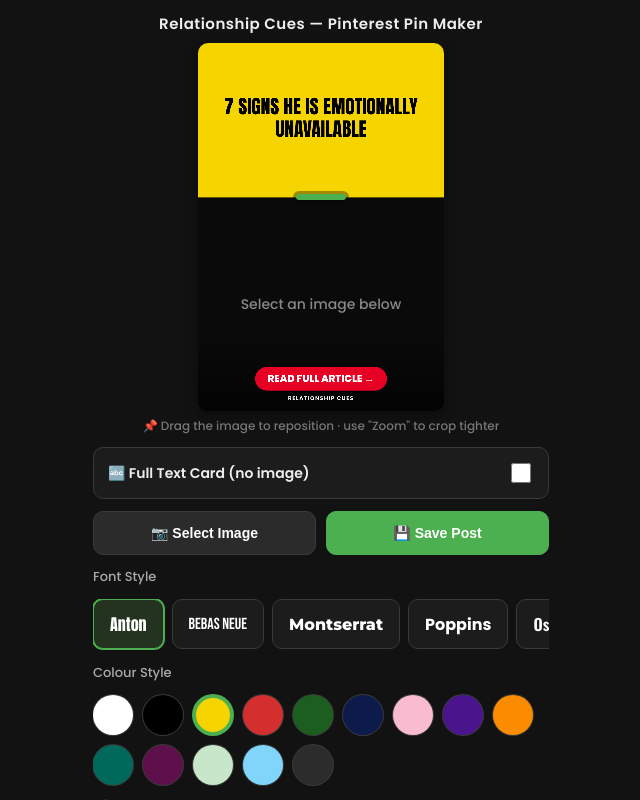
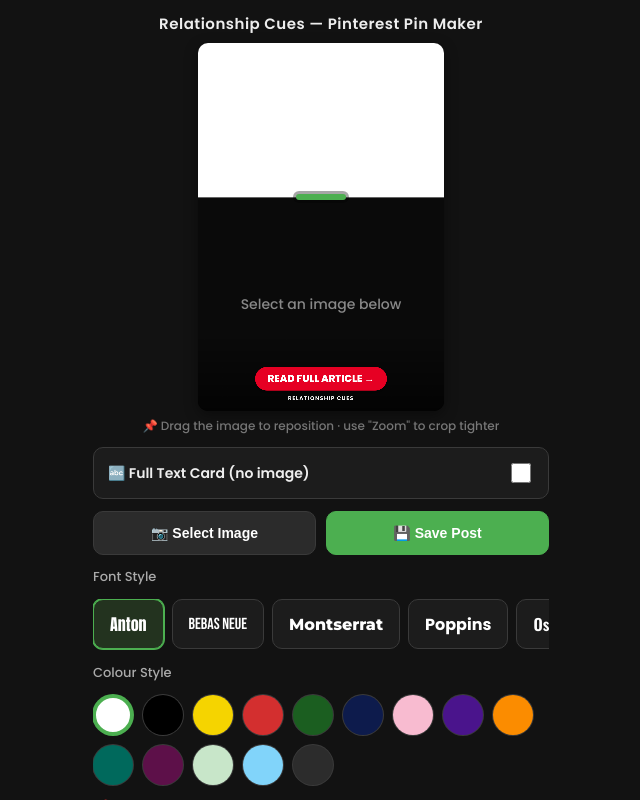
Before and after one commit to pawan64755-a11y/Pinterest-Link, a plain HTML site: page index.html in a window 1280 px wide. Shown: the whole page, without its empty margins (319-959 px from the left). Drawn offline with nearby package versions, Linux system fonts and the light colour scheme.

Commit message:
Add files via upload

```diff
--- a/index.html
+++ b/index.html
@@ -286,8 +286,6 @@
       </label>
     </div>
 
-    <label class="small">🔥 Click-Hook Ideas <span style="font-weight:400;color:#666;">tap to use</span></label>
-    <div class="fontRow" id="hookRow"></div>
     <textarea id="factText" placeholder="Write a curiosity hook (4-9 words)..."></textarea>
 
     <div class="toggleRow"><span>👆 Click Button (CTA)</span><input type="checkbox" id="ctaToggle" checked /></div>
@@ -425,7 +423,7 @@
     outlineColor: null, // null = auto (opposite of text colour), else hex
     bgBlur: 22,       // Full Text mode: blur (px) applied to the background photo
     bgTint: 0.55,     // Full Text mode: opacity of the colour layer between photo and text
-    comboIndex: 2,    // which COMBOS entry is active
+    comboIndex: 0,    // which COMBOS entry is active (0 = White)
     font: FONT_OPTIONS[0], // currently selected text font
     customBg: null,   // { bgColors: [hex] or [hex,hex], text, highlight } — Full Text mode only
     textRatio: 0.42,   // fraction of height given to the TEXT area (top)
@@ -967,14 +965,8 @@
   });
 
   // ---- Pinterest click boosters: hooks, CTA, SEO text ----
-  const HOOKS = [
-    "7 SIGNS HE IS EMOTIONALLY UNAVAILABLE", "STOP DOING THIS IN YOUR RELATIONSHIP",
-    "WHY HE PULLS AWAY WHEN YOU GET CLOSE", "5 SIGNS SHE IS LOSING INTEREST",
-    "THE TEXT THAT MAKES HIM CHASE YOU", "6 RED FLAGS YOU SHOULD NEVER IGNORE",
-    "WHAT HIS SILENCE REALLY MEANS", "HE WON'T SAY IT, BUT THESE SIGNS SHOW IT"
-  ];
   const CTAS = ["READ FULL ARTICLE →", "TAP TO READ MORE →", "GET THE FULL GUIDE →", "CLICK TO READ →", "READ THIS NEXT →"];
-  const hookRow = document.getElementById('hookRow'), ctaRow = document.getElementById('ctaRow');
+  const ctaRow = document.getElementById('ctaRow');
   const ctaToggle = document.getElementById('ctaToggle'), ctaControls = document.getElementById('ctaControls');
   const blogUrlInput = document.getElementById('blogUrl'), seoTitle = document.getElementById('seoTitle'), seoDesc = document.getElementById('seoDesc');
 
@@ -988,16 +980,6 @@
       '... Tap to read the full article on Relationship Cues.' + link +
       '\n\n#relationshipadvice #relationshiptips #healthyrelationships #relationshipgoals #couplegoals #datingadvice';
   }
-  function setText(t) {
-    factText.value = t; state.text = t; state.wordColors = {};
-    drawCard(); updateSeo();
-  }
-  HOOKS.forEach(h => {
-    const b = document.createElement('button');
-    b.className = 'fontChip'; b.textContent = h;
-    b.addEventListener('click', () => setText(h));
-    hookRow.appendChild(b);
-  });
   function buildCtaRow() {
     ctaRow.innerHTML = '';
     CTAS.forEach(c => {
@@ -1030,7 +1012,7 @@
   const copyTitleBtn = document.getElementById('copyTitleBtn'), copyDescBtn = document.getElementById('copyDescBtn');
   copyTitleBtn.addEventListener('click', () => copyFrom(seoTitle, copyTitleBtn, '📋 Copy Title'));
   copyDescBtn.addEventListener('click', () => copyFrom(seoDesc, copyDescBtn, '📋 Copy Description'));
-  setText(HOOKS[0]);
+  updateSeo();
 
   window.addEventListener('resize', drawCard);
   window.addEventListener('load', drawCard);
```
